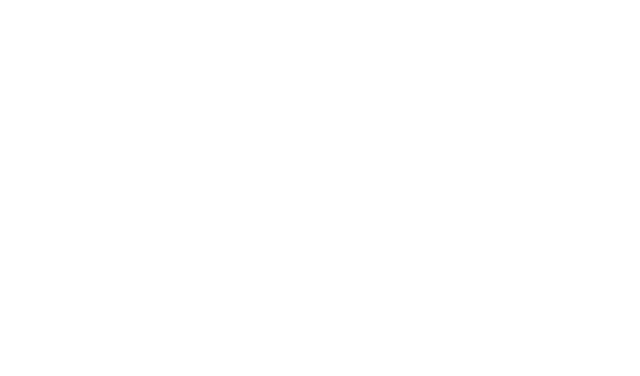
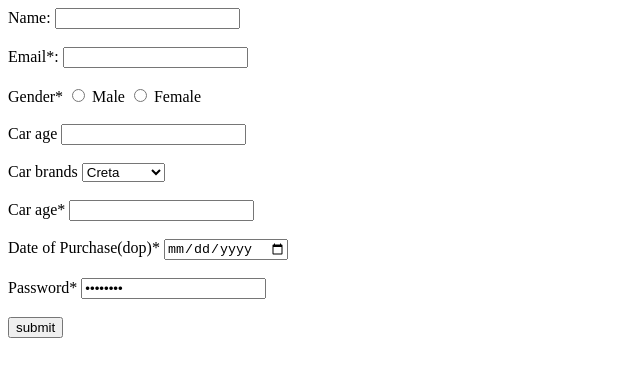
Before and after one commit to acciojob/car-insurance-form-Sadia-Naaz, a website: page main.html in a window 1280 px wide. Shown: the whole page, without its empty margins (0-640 px from the left). Drawn offline with Linux system fonts and the light colour scheme.

Commit message:
created a submission

```diff
--- a/main.html
+++ b/main.html
@@ -7,6 +7,40 @@
 </head>
 
 <body>
+<form action="target_url" method="POST" attribute="value">
+	<label for="name">Name:</label>
+	<input type ="text" id ="name" name ="name" >
+	<br><br>
+	<label for="email">Email*:</label>
+	<input type="text" id ="email" name="Email">
+	<br><br>
+<label for="option1">Gender*</label>
+<input type="radio" id="option1" name="options" >
+<label for="option1">Male</label>
+<input type="radio" name="options" id="option2">
+<label for="option2">Female</label>
+
+	<br><br><label for="car age" >Car age</label>
+	<input type="number"name ="car age" value="car age" id="carage">
+	<br><br>
+<label for="Car Brands">Car brands</label>
+	<select id = "cars" name="car">
+		<option value>Creta</option>
+		<option value>Mercedes</option>
+		<option value>Suv</option>
+		<option value>honda city</option>
+	</select>
+	<br><br>
+	<label for="car age" >Car age*</label>
+	<input type="number"name ="car age" value="car age" id="carage">
+	<br><br>
+	<label for="Date of purcahse" >Date of Purchase(dop)*</label>
+	<input type="Date"id ="dop"name="date of purachase">
+	<br><br>
+	<label for ="password">Password*</label>
+    <input type = "Password" id="password" name ="password" value="password">
+	<br><br>
+	<input type="button" value= "submit" id="button"name="button">
 	<!-- the entire body must be written by student -->
     <script type="text/javascript" src="./script.js">
 </script>
```
